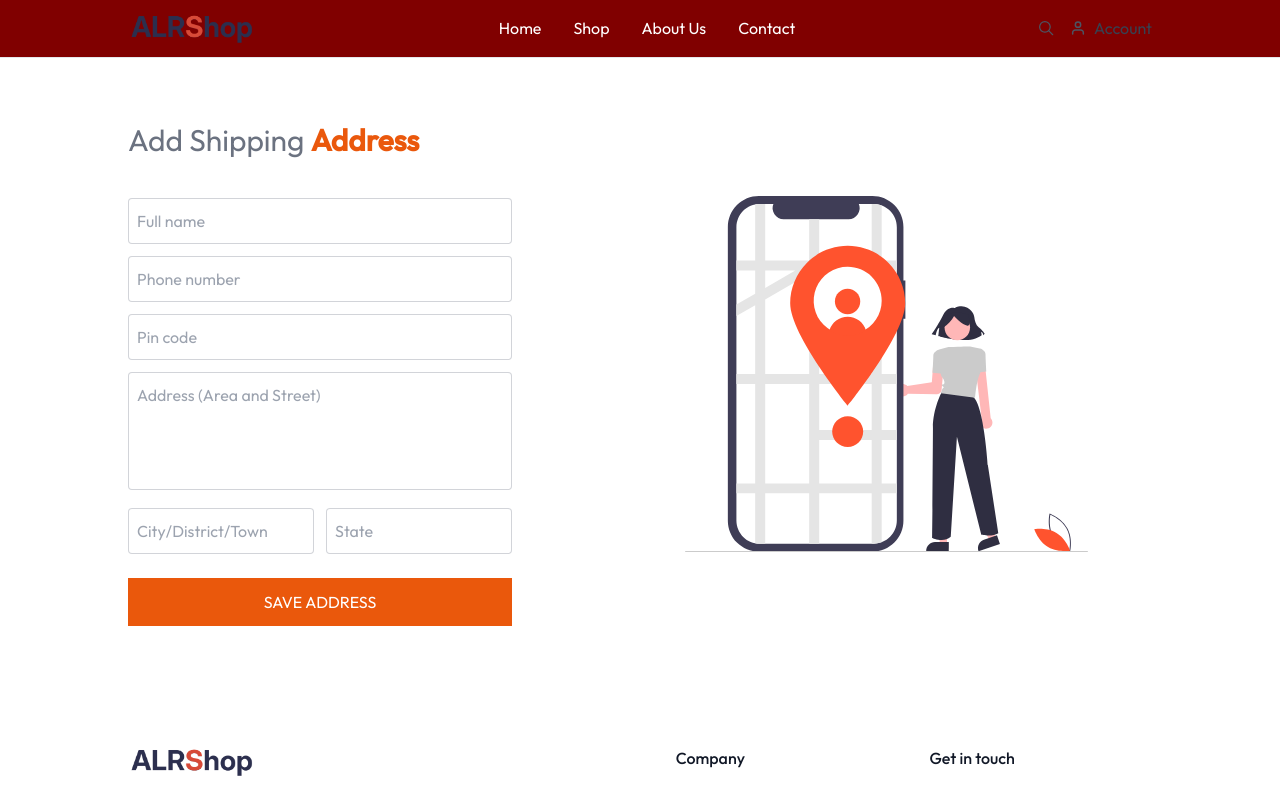
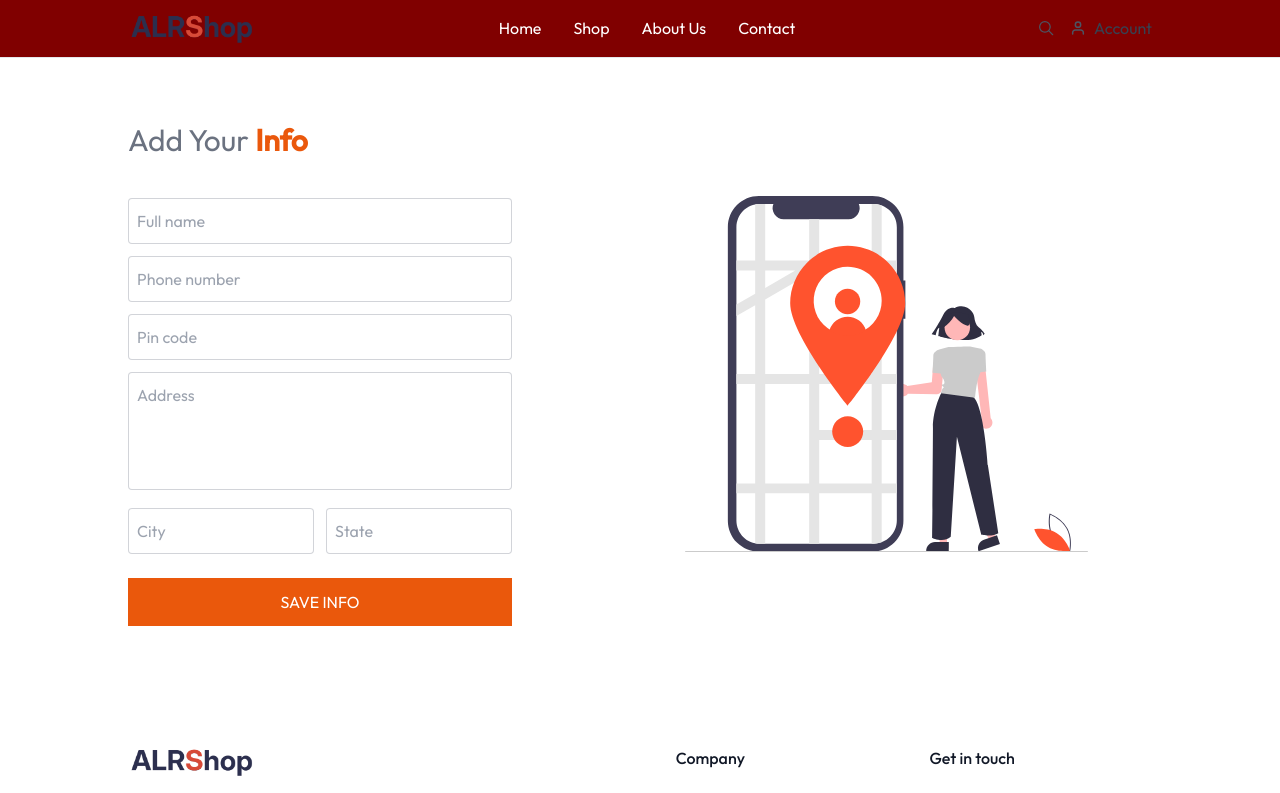
Before and after one commit to fuzareu/ALRShop, a Next.js app: page /add-address in a window 1280 px wide. Shown: the top 793 px of the page. Built offline with nearby package versions, Linux system fonts and the light colour scheme; no server answers; the database is empty.

Commit message:
add-address

```diff
--- a/app/add-address/page.jsx
+++ b/app/add-address/page.jsx
@@ -45,7 +45,7 @@ const AddAddress = () => {
             <div className="px-6 md:px-16 lg:px-32 py-16 flex flex-col md:flex-row justify-between">
                 <form onSubmit={onSubmitHandler} className="w-full">
                     <p className="text-2xl md:text-3xl text-gray-500">
-                        Add Shipping <span className="font-semibold text-orange-600">Address</span>
+                        Add Your <span className="font-semibold text-orange-600">Info</span>
                     </p>
                     <div className="space-y-3 max-w-sm mt-10">
                         <input
@@ -73,7 +73,7 @@ const AddAddress = () => {
                             className="px-2 py-2.5 focus:border-orange-500 transition border border-gray-500/30 rounded outline-none w-full text-gray-500 resize-none"
                             type="text"
                             rows={4}
-                            placeholder="Address (Area and Street)"
+                            placeholder="Address"
                             onChange={(e) => setAddress({ ...address, area: e.target.value })}
                             value={address.area}
                         ></textarea>
@@ -81,7 +81,7 @@ const AddAddress = () => {
                             <input
                                 className="px-2 py-2.5 focus:border-orange-500 transition border border-gray-500/30 rounded outline-none w-full text-gray-500"
                                 type="text"
-                                placeholder="City/District/Town"
+                                placeholder="City"
                                 onChange={(e) => setAddress({ ...address, city: e.target.value })}
                                 value={address.city}
                             />
@@ -95,7 +95,7 @@ const AddAddress = () => {
                         </div>
                     </div>
                     <button type="submit" className="max-w-sm w-full mt-6 bg-orange-600 text-white py-3 hover:bg-orange-700 uppercase">
-                        Save address
+                        Save Info
                     </button>
                 </form>
                 <Image
```
